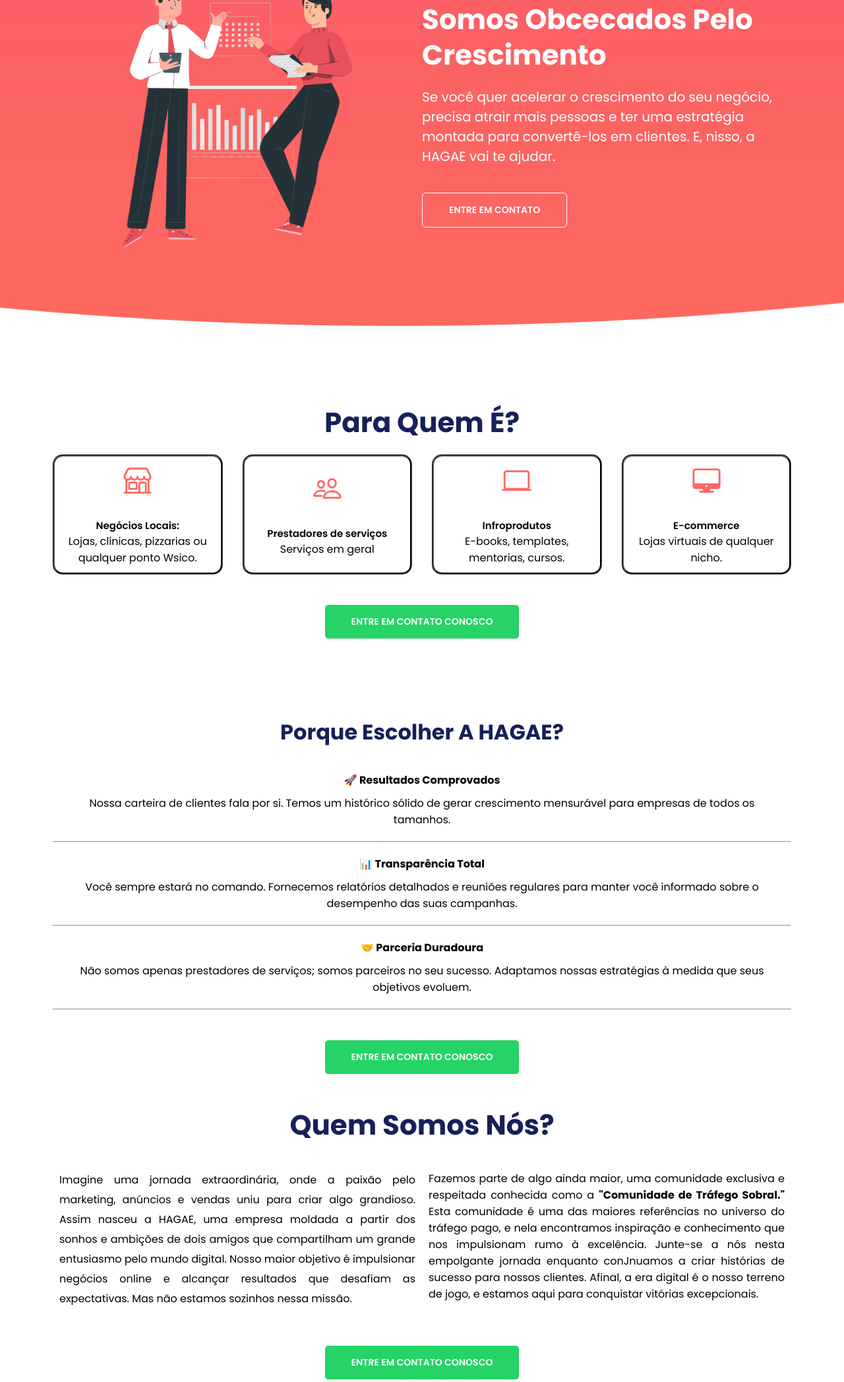
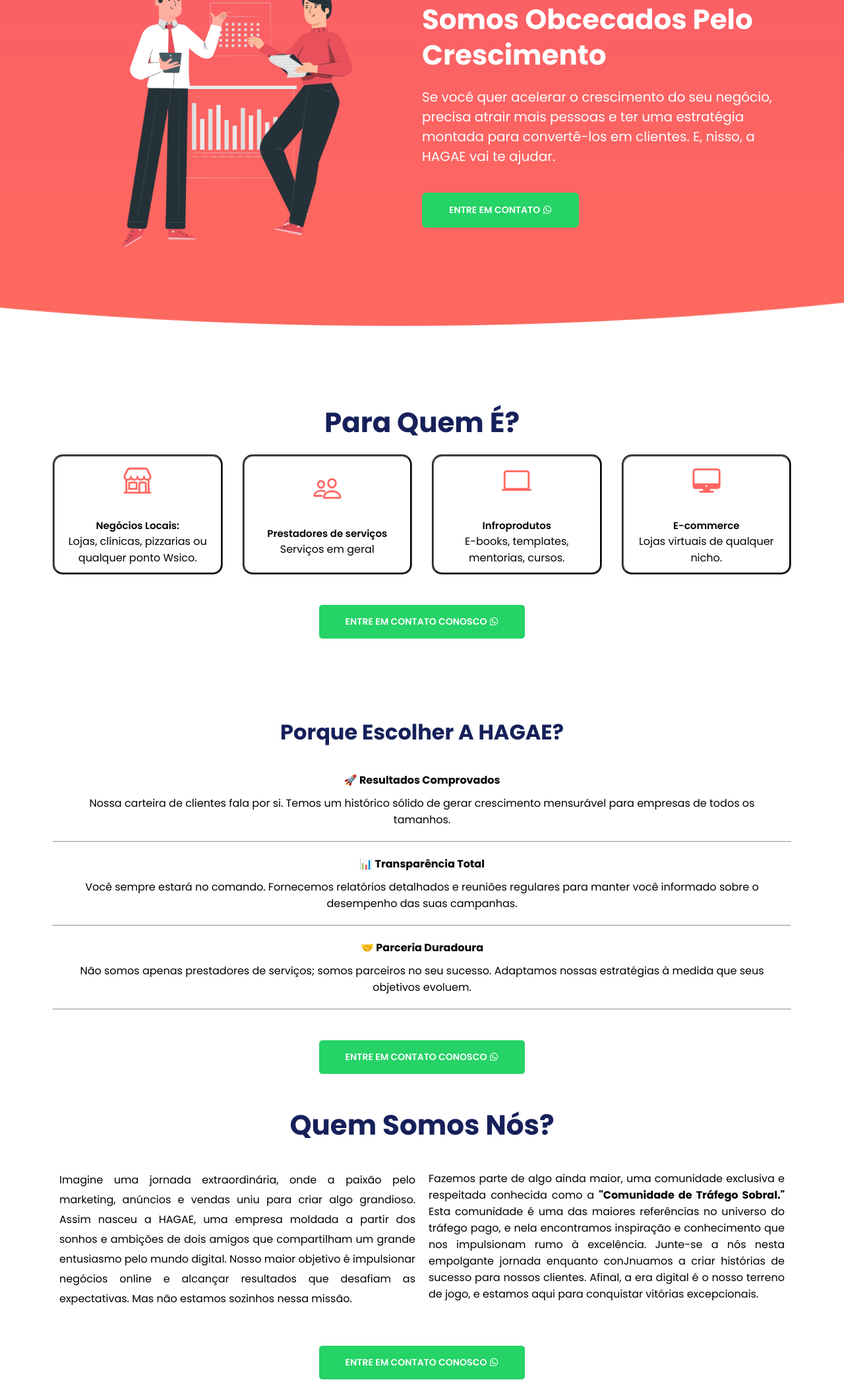
Before and after one commit to relicote/projetos_hagae, a plain HTML site: page index.html in a window 1280 px wide. Shown: the part 2558-4653 px from the top of the page at 66% size. Drawn offline with nearby package versions, Linux system fonts and the light colour scheme.

Commit message:
CHANGE BUTTONS
alterado todas as cores dos botões

```diff
--- a/assets/css/style.css
+++ b/assets/css/style.css
@@ -428,6 +428,8 @@
 }
 
 .about-bottom .btn-secondary {
+  background: #25D366;
+  border-color: #25D366;
   color: var(--white);
   margin-inline: auto;
 }
--- a/index.html
+++ b/index.html
@@ -357,7 +357,10 @@
                 Se você quer acelerar o crescimento do seu negócio, precisa atrair mais pessoas e ter uma estratégia montada para convertê-los em clientes. E, nisso, a HAGAE vai te ajudar.
               </p>
 
-              <button class="btn btn-secondary">Entre em contato</button>
+              <button class="btn btn-secondary">Entre em contato
+              <ion-icon class="wpp" name="logo-whatsapp"></ion-icon>
+
+              </button>
 
             </div>
 
@@ -455,7 +458,10 @@
 
           <div class="for-who-button">
 
-            <button type="submit" class="btn btn-primary">Entre em contato conosco</button>
+            <button type="submit" class="btn btn-primary">Entre em contato conosco
+              <ion-icon class="wpp" name="logo-whatsapp"></ion-icon>
+
+            </button>
 
           </div>
         </div>
@@ -510,7 +516,10 @@
 
           <div class="why-us-button">
 
-            <button type="submit" class="btn btn-primary">Entre em contato conosco</button>
+            <button type="submit" class="btn btn-primary">Entre em contato conosco
+              <ion-icon class="wpp" name="logo-whatsapp"></ion-icon>
+
+            </button>
 
           </div>
 
@@ -543,7 +552,10 @@
 
           <div class="who-we-are-button">
 
-            <button type="submit" class="btn btn-primary">Entre em contato conosco</button>
+            <button type="submit" class="btn btn-primary">Entre em contato conosco
+              <ion-icon class="wpp" name="logo-whatsapp"></ion-icon>
+
+            </button>
 
           </div>
 
```
